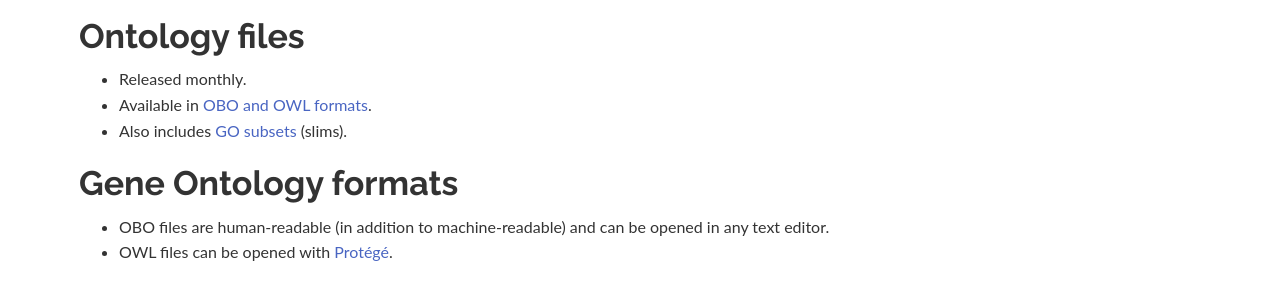
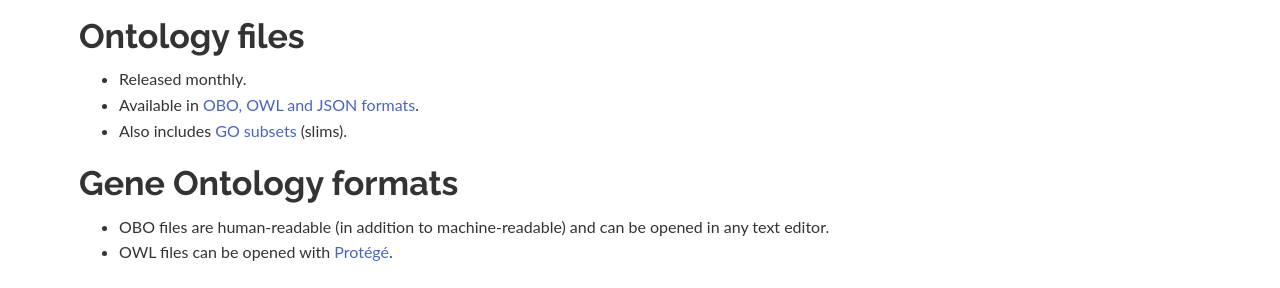
Before and after one commit to geneontology/geneontology.github.io, a Jekyll site: the page built from _docs/download-ontology.md, in a window 1280 px wide and 900 px high. Shown: the part 158-446 px from the top of the window. Built offline with Jekyll 4.4.1, drawn with Linux system fonts in a browser that asks for light colours; nearby versions of some CDN libraries.

Commit message:
Update download-ontology.md

```diff
--- a/_docs/download-ontology.md
+++ b/_docs/download-ontology.md
@@ -7,7 +7,7 @@ permalink: /docs/download-ontology/
 
 ## Ontology files
 + Released monthly.
-+ Available in [OBO and OWL formats](/docs/go-file-format-guide/).
++ Available in [OBO, OWL and JSON formats](/docs/go-file-format-guide/).
 + Also includes [GO subsets](/docs/go-subset-guide/) (slims).
 
 ## Gene Ontology formats
```
